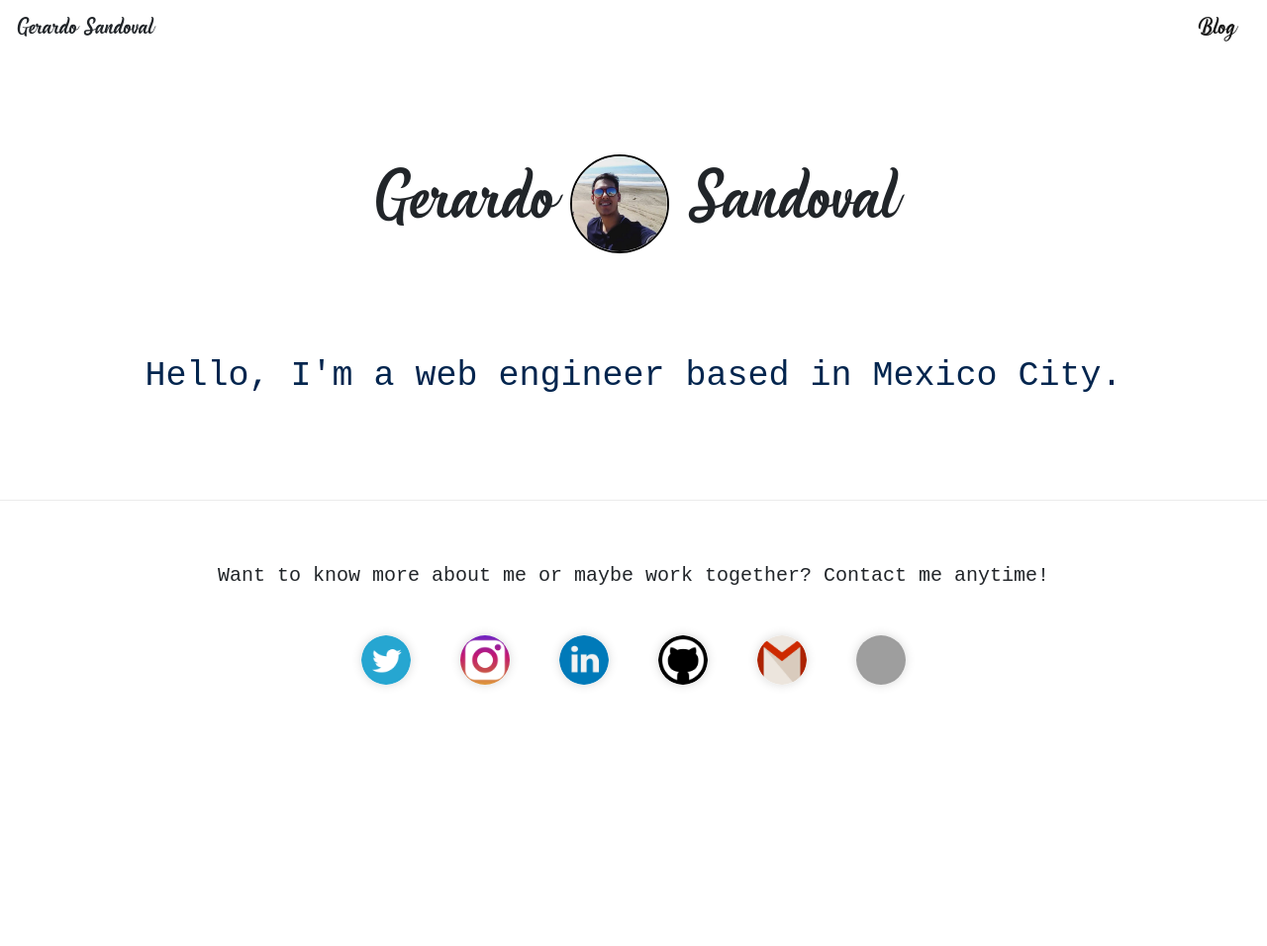
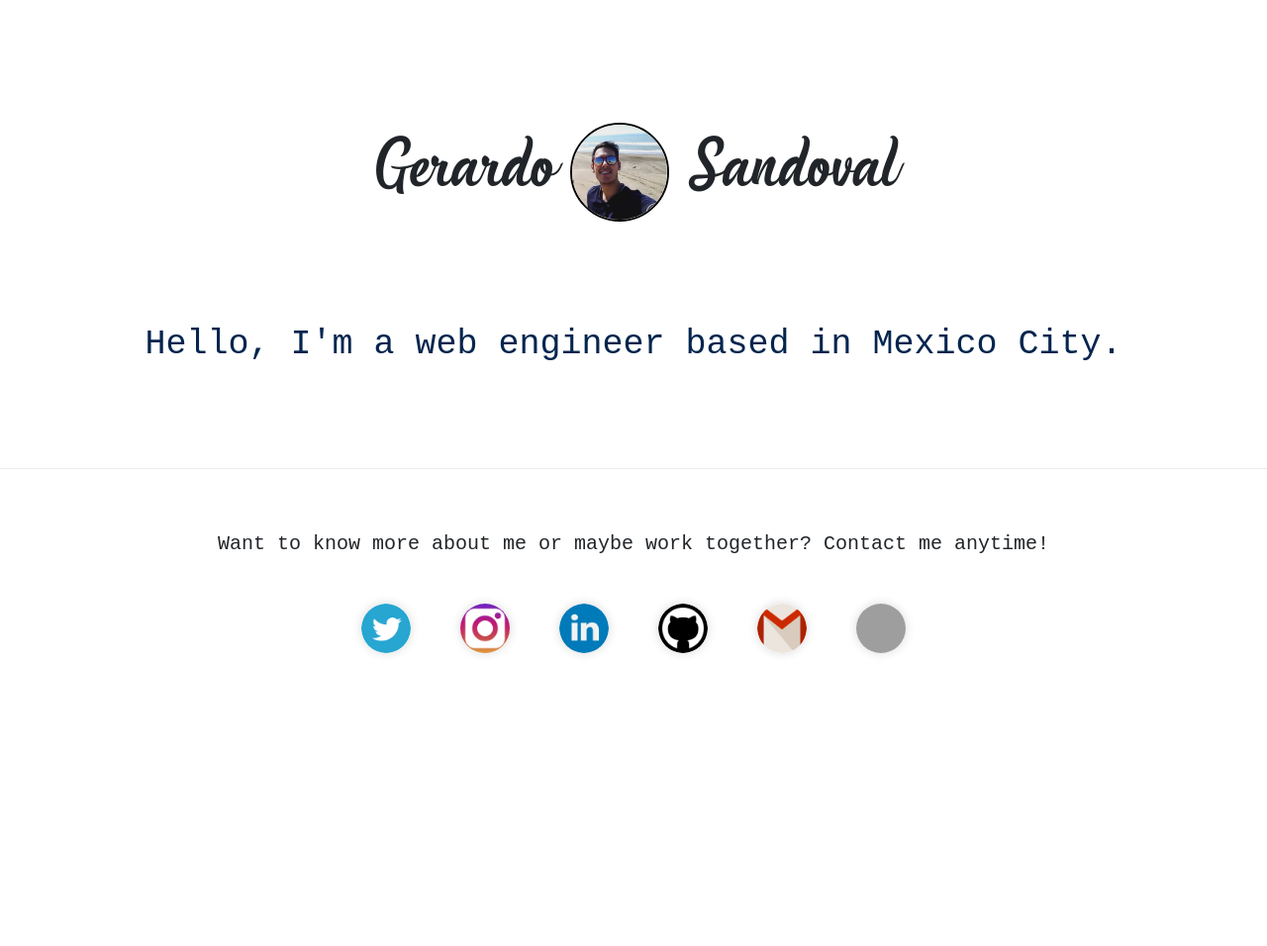
Before and after one commit to gerardosandoval/gerardosm, a Jekyll site: the page built from index.html, in a window 1280 px wide. Shown: the whole page at 99% size. Built offline with Jekyll 4.4.1, drawn with Linux system fonts in a browser that asks for light colours; after the commit the page ends 924 px from its top, so only the background shows below that; grey boxes are pictures that could not be loaded.

Commit message:
remove blog for now

```diff
--- a/_layouts/home.html
+++ b/_layouts/home.html
@@ -2,9 +2,9 @@
 layout: default
 ---
 
-{% include nav.html %}
+<!-- {% include nav.html %} -->
 
-<div class="container-fluid name-container">
+<div class="container-fluid name-container mt-4">
   <div class="row align-items-center h-100 justify-content-center">
     <div class="full-name text-center">
       <div id="name">Gerardo</div>
```
